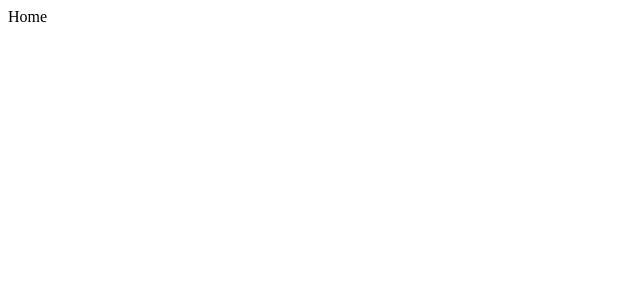
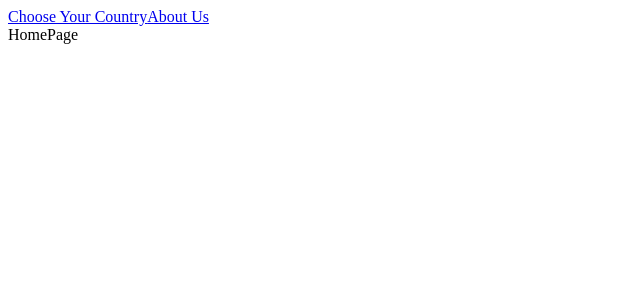
Before and after one commit to out-fund/website, a Next.js app: page / in a window 1280 px wide. Shown: the top 300 px of the page, without its empty margins (0-640 px from the left). Built offline with nearby package versions, Linux system fonts and the light colour scheme.

Commit message:
Basic page structure start

```diff
--- a/app/page.tsx
+++ b/app/page.tsx
@@ -1,5 +1,22 @@
-const Home = () => {
-  return <main>Home</main>;
+import Link from "next/link";
+
+const HomePage = () => {
+  return (
+    <>
+      <nav>
+        <Link href="/choose-country/">Choose Your Country</Link>
+        <Link
+          href={{
+            pathname: "/about-us/",
+            query: { name: "test" },
+          }}
+        >
+          About Us
+        </Link>
+      </nav>
+      <main>HomePage</main>
+    </>
+  );
 };
 
-export default Home;
+export default HomePage;
--- a/next.config.js
+++ b/next.config.js
@@ -1,4 +1,6 @@
 /** @type {import('next').NextConfig} */
-const nextConfig = {}
+const nextConfig = {
+  trailingSlash: true,
+};
 
-module.exports = nextConfig
+module.exports = nextConfig;
```
Also changed, not shown: app/about-us/layout.tsx (added, +9 -0 lines), app/about-us/page.tsx (added, +11 -0 lines), app/choose-country/layout.tsx (added, +9 -0 lines), app/choose-country/page.tsx (added, +16 -0 lines).
